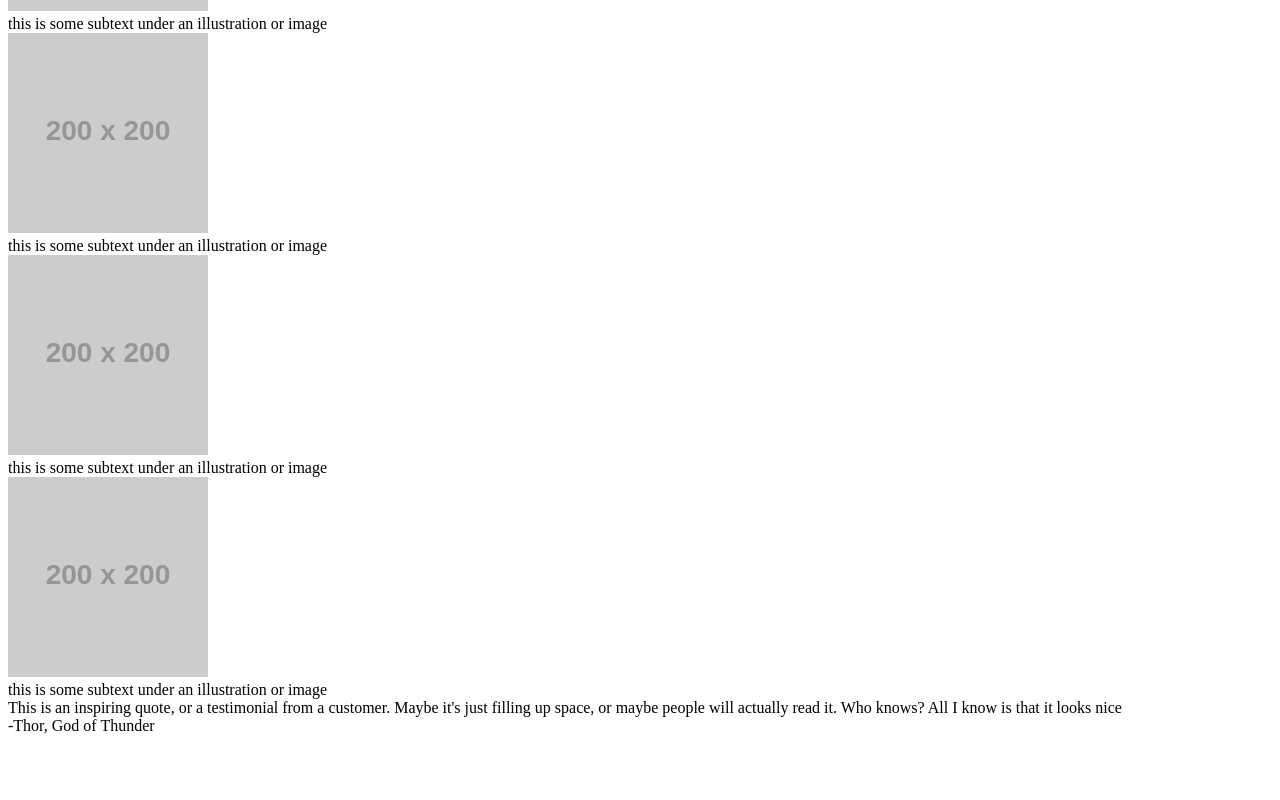
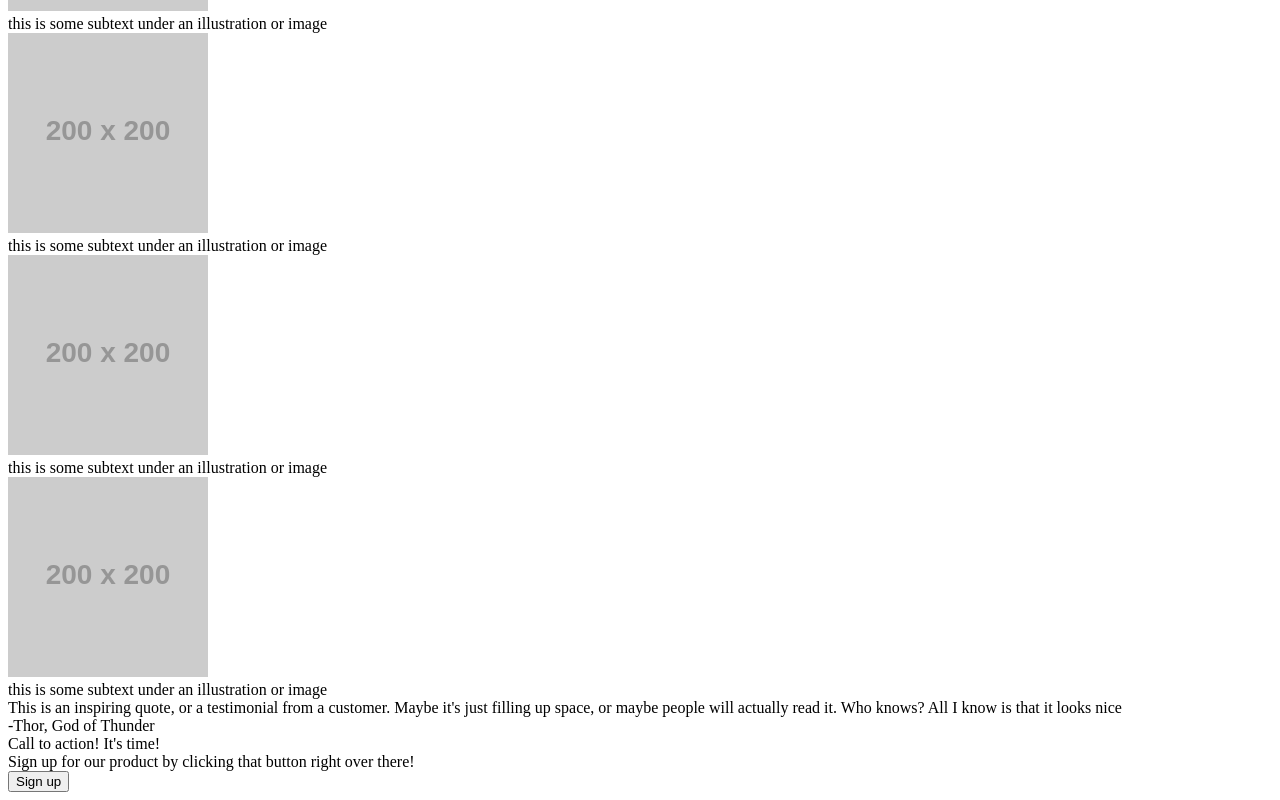
Before and after one commit to AntanasPuzas/odin-landing-page, a plain HTML site: page index.html in a window 1280 px wide. Shown: the part 580-1380 px from the top of the page. Before the commit the page ends 1323 px from the top, so only its background shows below. Drawn offline with Linux system fonts and the light colour scheme; placeholder pictures from the web are drawn by us.

Commit message:
Add html for call to action

```diff
--- a/index.html
+++ b/index.html
@@ -53,6 +53,11 @@
             space, or maybe people will actually read it. Who knows? All I know is that it looks nice</div>
         <div class="quote-author">-Thor, God of Thunder</div>
     </div>
+    <div class="action">
+        <div class="action-title">Call to action! It's time!</div>
+        <div class="action-text">Sign up for our product by clicking that button right over there!</div>
+        <button class="action-button">Sign up</button>
+    </div>
 </body>
 
 </html>
```
